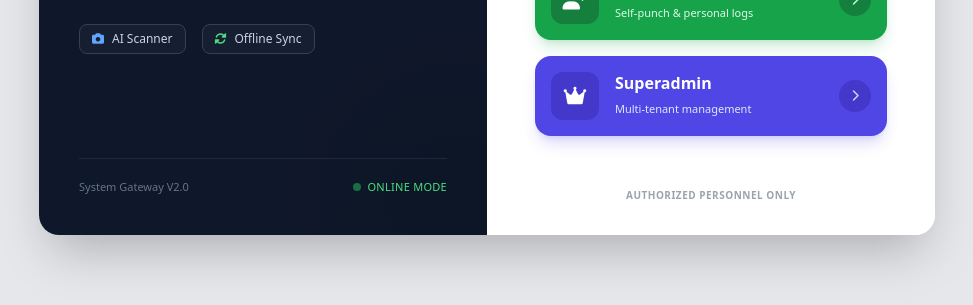
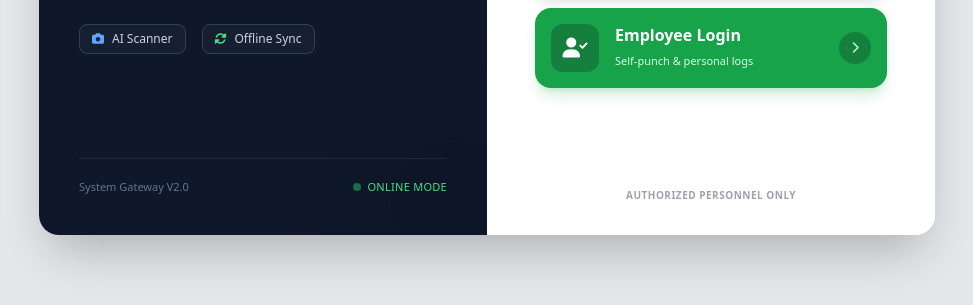
Before and after one commit to gsmmargao/attendance-system, a website: page public/index.html in a window 1280 px wide. Shown: the part 453-758 px from the top of the page, without its empty margins (153-1126 px from the left). Drawn offline with nearby package versions, Linux system fonts and the light colour scheme.

Commit message:
Hide superadmin from gateway

```diff
--- a/public/index.html
+++ b/public/index.html
@@ -105,23 +105,7 @@
           <i class="fas fa-chevron-right text-xs text-green-200 group-hover:text-green-700"></i>
         </div>
       </a>
-
-      <a href="/superadmin.html" class="group flex items-center justify-between p-4 bg-indigo-600 hover:bg-indigo-700 text-white rounded-2xl font-bold shadow-lg shadow-indigo-600/20 transition-all active:scale-[0.98]">
-        <div class="flex items-center gap-4">
-          <div class="w-12 h-12 rounded-xl bg-indigo-700 group-hover:bg-indigo-800 flex items-center justify-center text-white transition-colors">
-            <i class="fas fa-crown text-xl"></i>
-          </div>
-          <div class="text-left">
-            <span class="block text-base leading-tight mb-0.5">Superadmin</span>
-            <span class="text-[11px] text-indigo-100 font-normal">Multi-tenant management</span>
-          </div>
-        </div>
-        <div class="w-8 h-8 rounded-full bg-indigo-700 flex items-center justify-center group-hover:bg-white transition-colors">
-          <i class="fas fa-chevron-right text-xs text-indigo-200 group-hover:text-indigo-700"></i>
-        </div>
-      </a>
-
-    </div>
+      </div>
 
     <div class="absolute bottom-8 left-0 right-0 text-center">
       <p class="text-[10px] text-gray-400 uppercase tracking-wider font-semibold">
```
